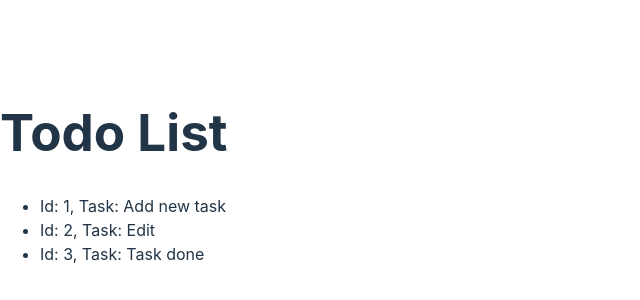
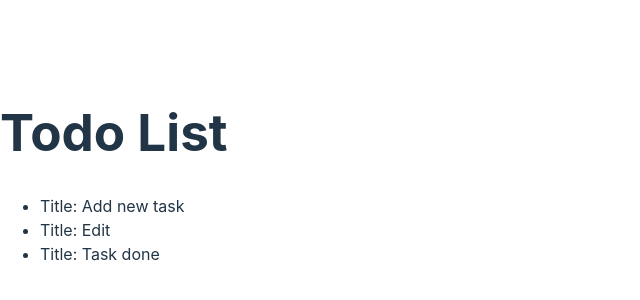
Before and after one commit to Cherrymood/react-todo, a React (Vite) app: page / in a window 1280 px wide. Shown: the part 224-524 px from the top of the page, without its empty margins (0-640 px from the left). Built offline with nearby package versions, Linux system fonts and the light colour scheme.

Commit message:
Fixes lesson 1_1

```diff
--- a/src/App.jsx
+++ b/src/App.jsx
@@ -6,24 +6,24 @@ const todoList = [
   { id: 3, title: "Task done" },
 ];
 
-Heading.propTypes = {
+HeadingH1.propTypes = {
   children: PropTypes.node.isRequired, // Validate children
 };
 
-List.propTypes = {
+ListItem.propTypes = {
   children: PropTypes.node.isRequired,
 };
 
 export default function App() {
   return (
     <div>
-      <Heading>Todo List</Heading>
+      <HeadingH1>Todo List</HeadingH1>
       <UnorderedList />
     </div>
   );
 }
 
-function Heading({ children }) {
+function HeadingH1({ children }) {
   return <h1>{children}</h1>;
 }
 
@@ -31,14 +31,12 @@ function UnorderedList() {
   return (
     <ul>
       {todoList.map((task) => (
-        <List key={task.id}>
-          Id: {task.id}, Task: {task.title}
-        </List>
+        <ListItem key={task.id}>Title: {task.title}</ListItem>
       ))}
     </ul>
   );
 }
 
-function List({ children }) {
+function ListItem({ children }) {
   return <li>{children}</li>;
 }
```
